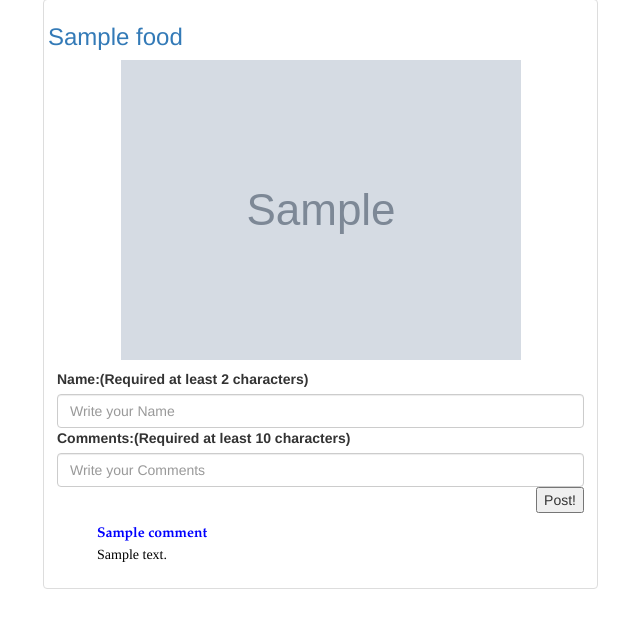
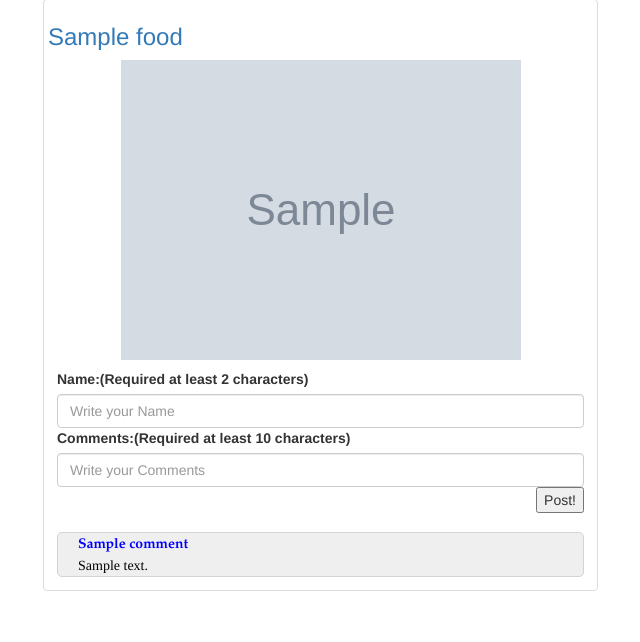
Before and after one commit to mianzain/project1, a Node server app: template views/index.ejs in a window 1280 px wide. Shown: the part 158-800 px from the top of the page, without its empty margins (27-667 px from the left). Run offline with Node 20, Linux system fonts and the light colour scheme; the template is opened without the code that fills it: most values are stand-ins (such as "Sample title", 1, 10 or a date in 2020); grey boxes marked "Sample" are stand-in pictures; some libraries are stand-ins or nearby versions.

Commit message:
comment styling

```diff
--- a/public/css/main.css
+++ b/public/css/main.css
@@ -7,13 +7,11 @@ h4 {
 h1 {
   margin-left: auto;
   margin-right: auto;
-
   width: 4.5em;
   font-size: 70px;
   font-family:Courier;
   font-weight: bold;
 }
-
 
 body {
     background-color: ;
@@ -37,3 +35,10 @@ li { list-style-type: none; }
 .foodComment { color: black;
 font-family:times
 }
+.comment-div {
+  border: 1px solid lightgrey;
+  padding-left: 20px;
+  margin-top: 10px;
+  border-radius: 5px;
+  background-color: #EFEFEF;
+}
--- a/views/index.ejs
+++ b/views/index.ejs
@@ -50,15 +50,15 @@
               <h4>Recipes</h4>
               </a> -->
               <br>
-              <ul id="<%= foods[i]._id%>">
+              <div id="<%= foods[i]._id%>">
                <% for(var z=0; z< foods[i].comments.length; z++) {  %>
-                  <li>
+                  <div class="comment-div">
                       <span class="foodName"><%= foods[i].comments[z].name %></span>
                       <br>
                       <span class="foodComment"><%= foods[i].comments[z].comments %></span>
-                  </li>
+                  </div>
                <% } %>
-              </ul>
+              </div>
 
             </div>
           </div>
```
Also changed, not shown: public/js/app.js. Lines whose indentation alone changed are shown as unchanged.
